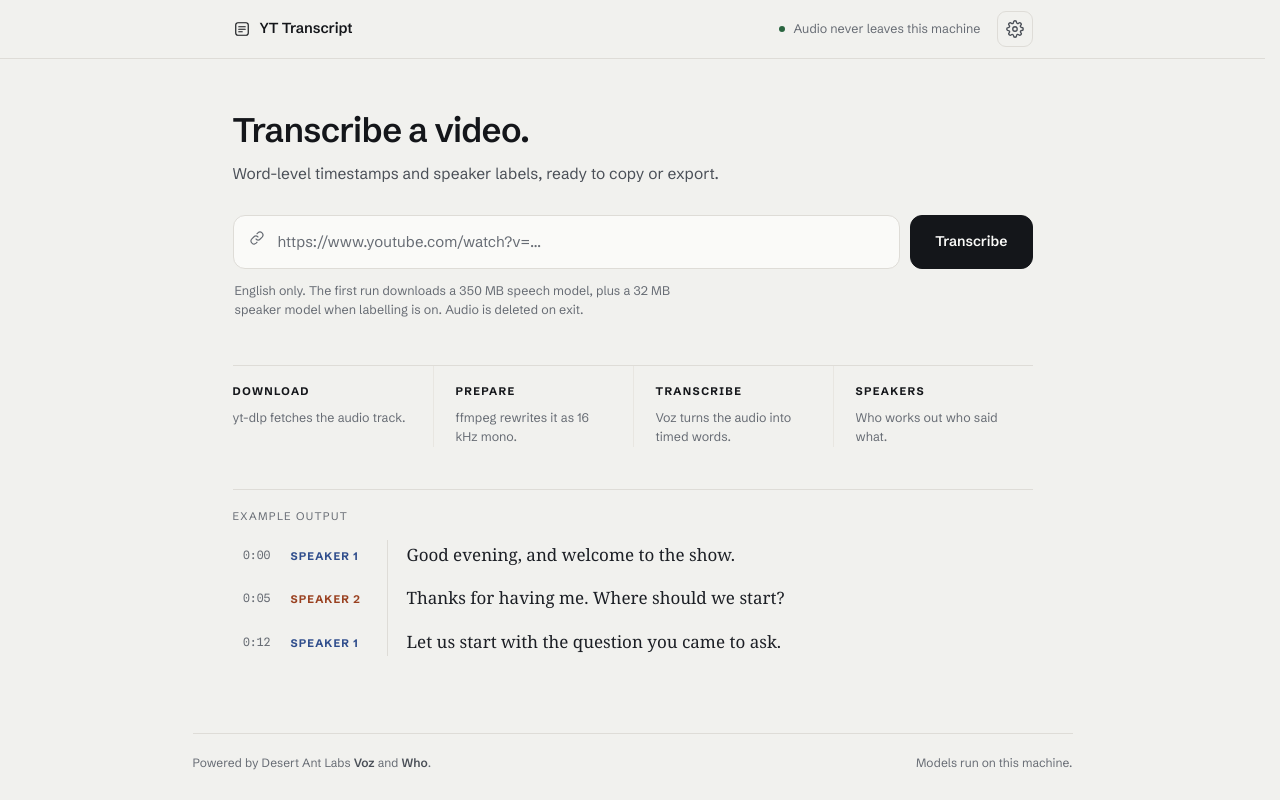
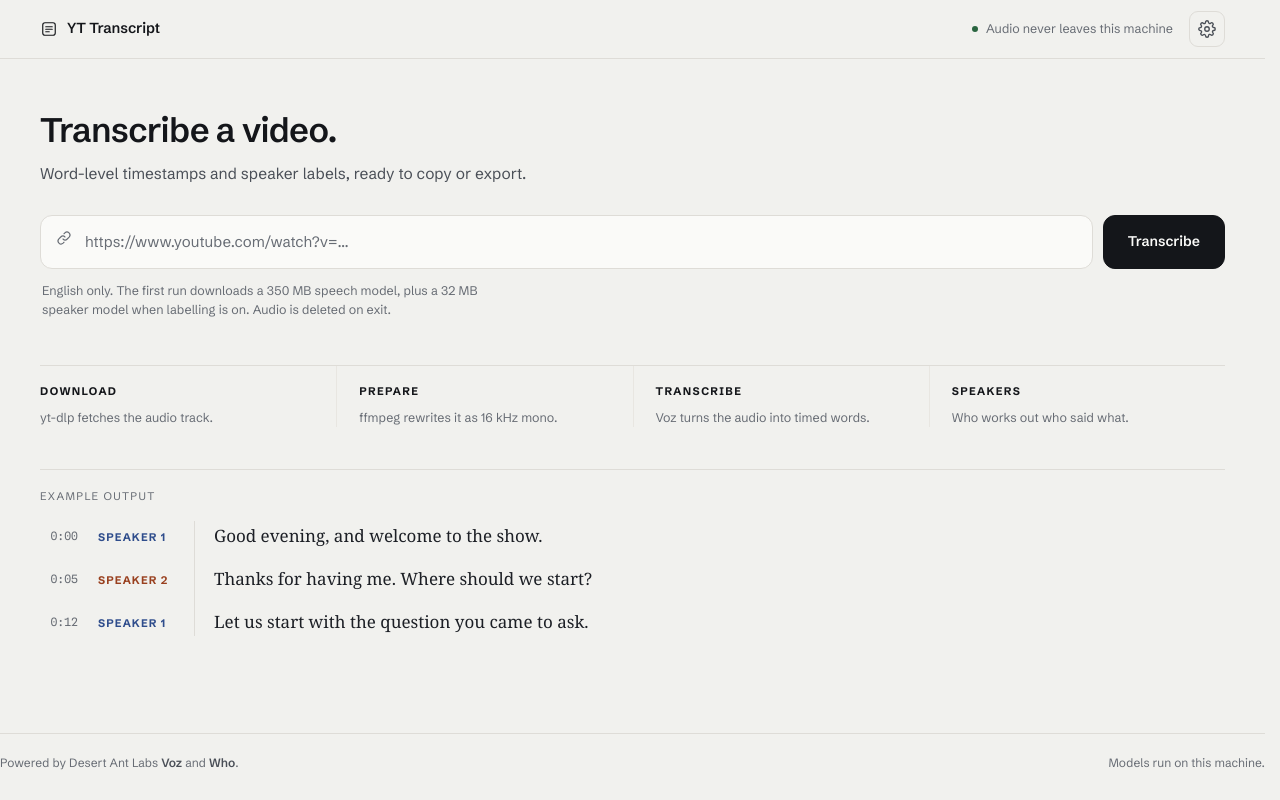
Before and after one commit to UmarKhan19/syllen, a React (Vite) app: page / in a window 1280 px wide. Built offline with nearby package versions, Linux system fonts and the light colour scheme; a web font is replaced by a local one.

Commit message:
Widen transcript content

```diff
--- a/src/styles.css
+++ b/src/styles.css
@@ -122,7 +122,7 @@ input {
 
 .topbarInner {
   width: 100%;
-  max-width: 880px;
+  max-width: 1280px;
   margin: 0 auto;
   padding: 0 40px;
   height: 58px;
@@ -195,7 +195,7 @@ input {
 
 .shell {
   width: 100%;
-  max-width: 880px;
+  max-width: 1280px;
   margin: 0 auto;
   padding: 0 40px;
 }
@@ -799,7 +799,7 @@ input {
 
 .speech p {
   margin: 0;
-  max-width: 68ch;
+  max-width: 92ch;
   font-family: var(--font-text);
   font-size: 17px;
   line-height: 1.72;
@@ -813,7 +813,7 @@ input {
 
 .plain {
   margin: 0;
-  max-width: 68ch;
+  max-width: 92ch;
   padding: 18px 0 0;
   font-family: var(--font-text);
   font-size: 17px;
```
